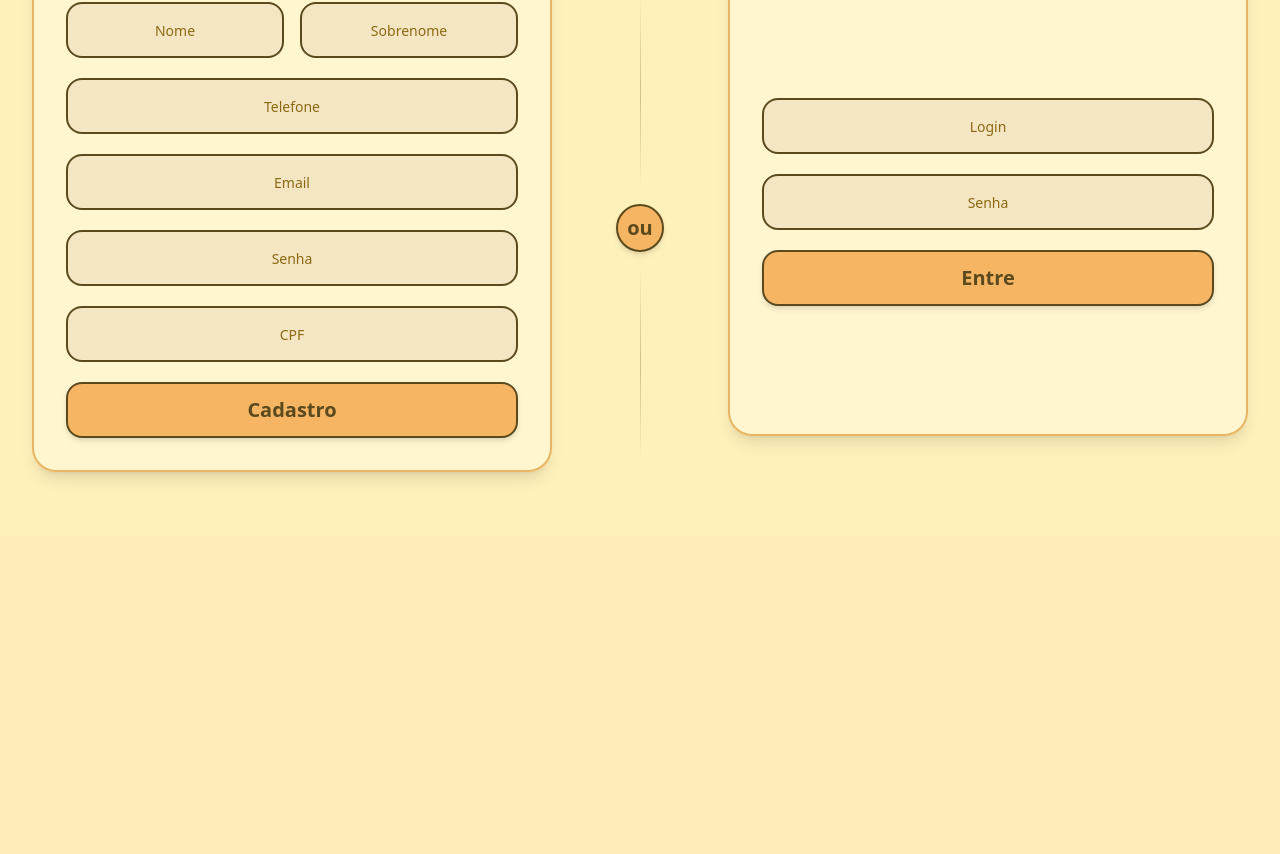
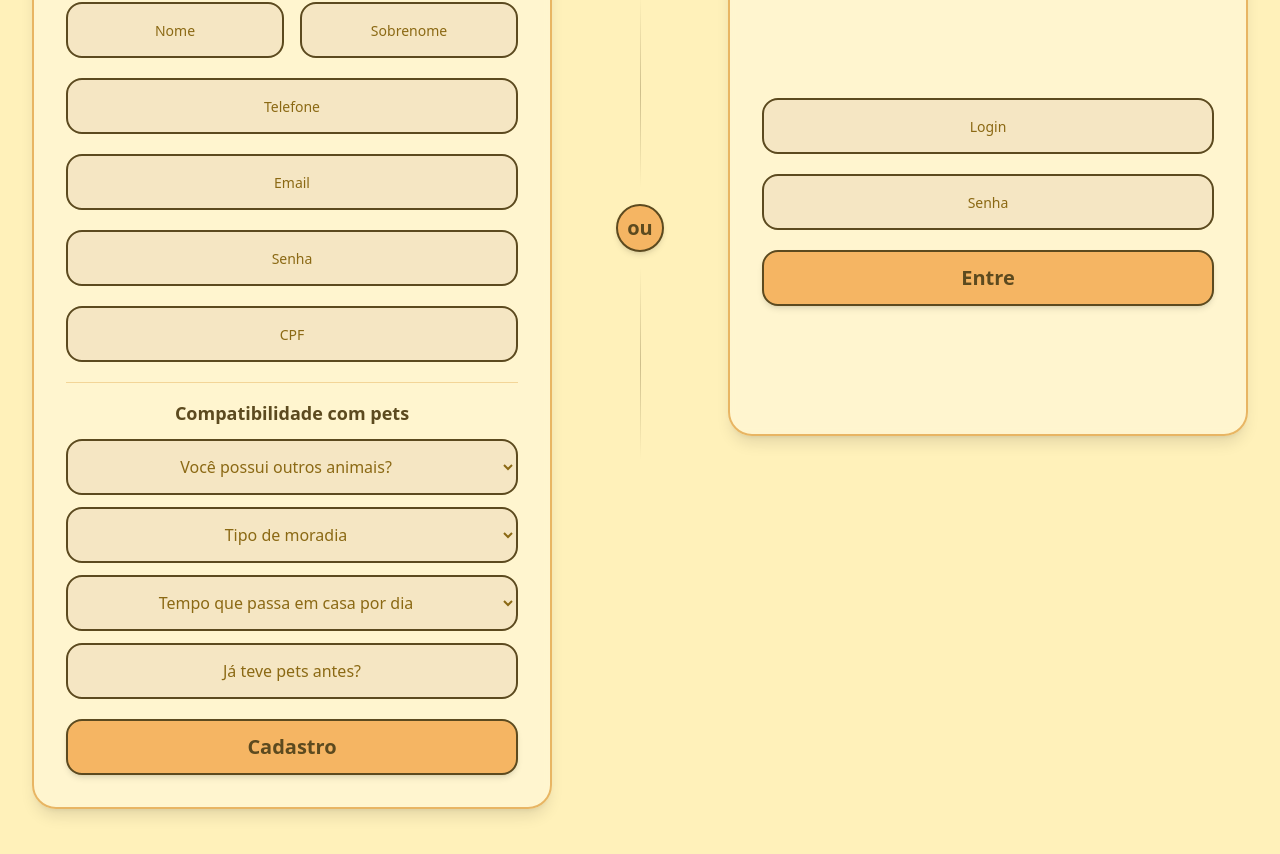
Before and after one commit to chicogborba/auconchego-front, a React (Vite) app: page / in a window 1280 px wide. Shown: the part 316-1170 px from the top of the page. Before the commit the page ends 852 px from the top, so only its background shows below. Built offline with nearby package versions, Linux system fonts and the light colour scheme.

Commit message:
update perguntas compatibilidade (estetico)

```diff
--- a/src/pages/Login.tsx
+++ b/src/pages/Login.tsx
@@ -110,6 +110,58 @@ export default function Login() {
                 className="h-12 md:h-14 bg-[#F5E6C3] border-2 border-[#5C4A1F] rounded-2xl placeholder:text-[#8B6914] text-center font-medium text-[#5C4A1F] focus:ring-2 focus:ring-[#F5B563] focus:border-[#F5B563] transition-all"
               />
 
+              {/* Filtro de compatibilidade */}
+              <div className="pt-4 border-t border-[#E8B563]/50">
+                <h3 className="text-lg font-semibold text-[#5C4A1F] mb-3 text-center">
+                  Compatibilidade com pets
+                </h3>
+
+                <div className="space-y-3">
+                  {/* Possui outros animais */}
+                  <select
+                    className="w-full h-12 md:h-14 bg-[#F5E6C3] border-2 border-[#5C4A1F] rounded-2xl text-[#8B6914] text-center font-medium focus:ring-2 focus:ring-[#F5B563] focus:border-[#F5B563] transition-all"
+                    defaultValue=""
+                  >
+                    <option value="" disabled>Você possui outros animais?</option>
+                    <option value="sim">Sim</option>
+                    <option value="nao">Não</option>
+                  </select>
+
+                  {/* Tipo de moradia */}
+                  <select
+                    className="w-full h-12 md:h-14 bg-[#F5E6C3] border-2 border-[#5C4A1F] rounded-2xl text-[#8B6914] text-center font-medium focus:ring-2 focus:ring-[#F5B563] focus:border-[#F5B563] transition-all"
+                    defaultValue=""
+                  >
+                    <option value="" disabled>Tipo de moradia</option>
+                    <option value="apartamento">Apartamento</option>
+                    <option value="casa">Casa com quintal</option>
+                    <option value="chacara">Chácara / sítio</option>
+                  </select>
+
+                  {/* Tempo em casa */}
+                  <select
+                    className="w-full h-12 md:h-14 bg-[#F5E6C3] border-2 border-[#5C4A1F] rounded-2xl text-[#8B6914] text-center font-medium focus:ring-2 focus:ring-[#F5B563] focus:border-[#F5B563] transition-all"
+                    defaultValue=""
+                  >
+                    <option value="" disabled>Tempo que passa em casa por dia</option>
+                    <option value="baixo">Menos de 4h</option>
+                    <option value="medio">4 a 8h</option>
+                    <option value="alto">Mais de 8h</option>
+                  </select>
+
+                  {/* Experiência */}
+                  <select
+                    className="w-full h-12 md:h-14 bg-[#F5E6C3] border-2 border-[#5C4A1F] rounded-2xl text-[#8B6914] text-center font-medium focus:ring-2 focus:ring-[#F5B563] focus:border-[#F5B563] appearance-none transition-all"
+                    defaultValue=""
+                  >
+                    <option value="" disabled>Já teve pets antes?</option>
+                    <option value="sim">Sim</option>
+                    <option value="nao">Não</option>
+                  </select>
+
+                </div>
+              </div>
+
               {/* Botão Cadastro */}
               <Button
                 type="submit"
```
